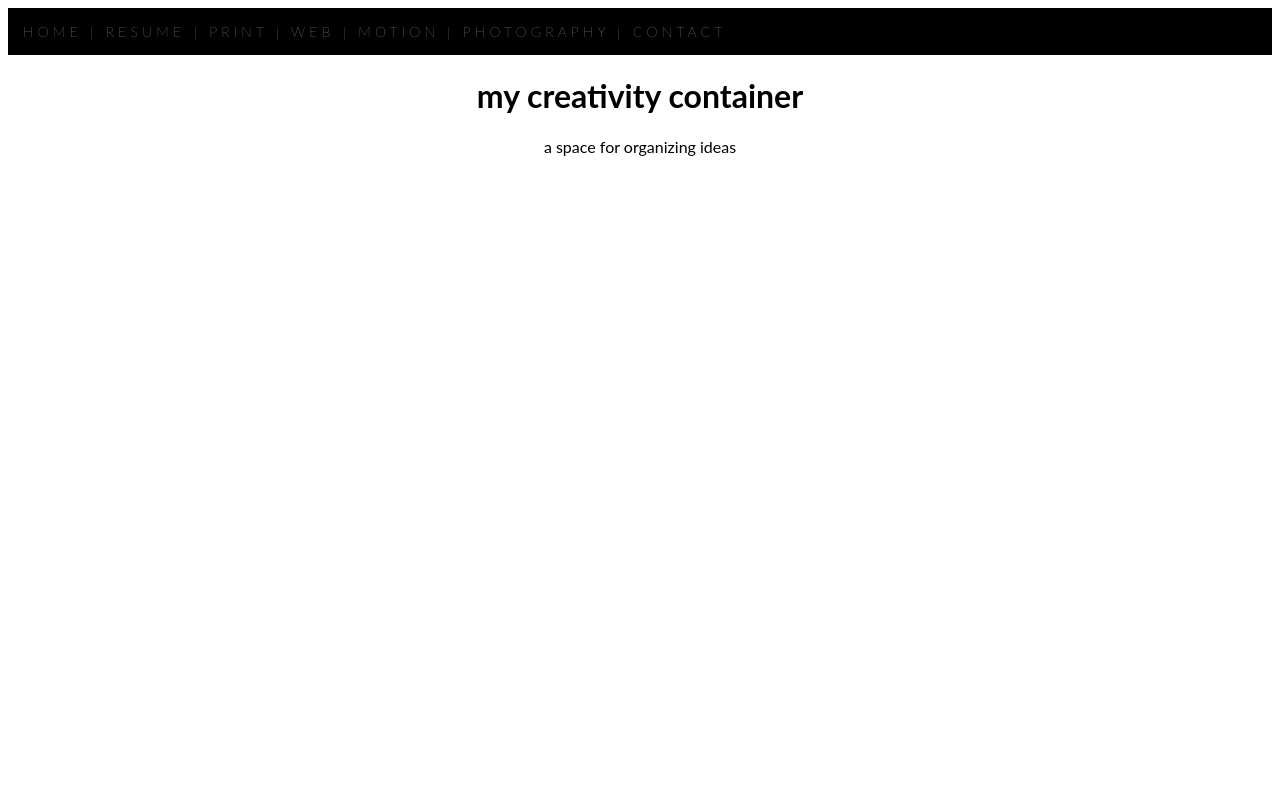
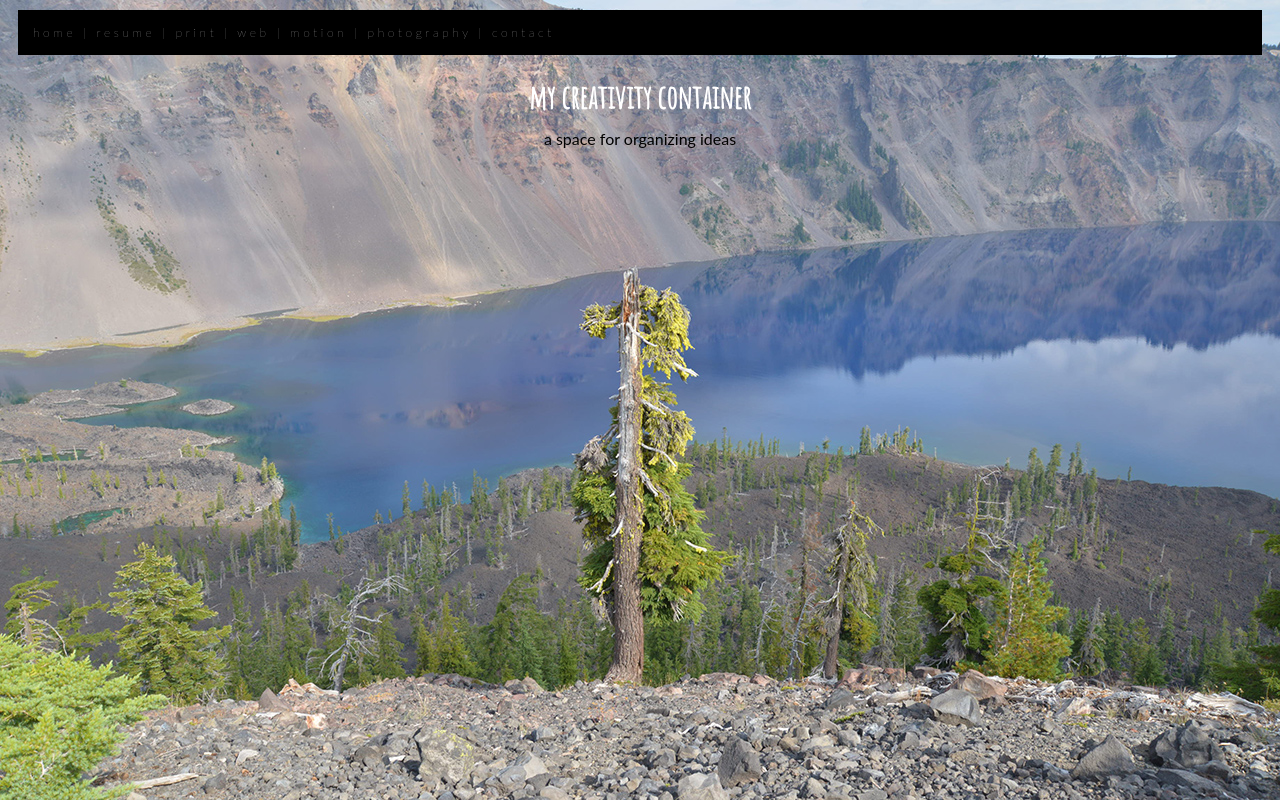
Before and after one commit to ikakika/ikakika.github.io, a plain HTML site: page unit_4/index.html in a window 1280 px wide. Drawn offline with Linux system fonts and the light colour scheme.

Commit message:
more updates

```diff
--- a/unit_4/css/style.css
+++ b/unit_4/css/style.css
@@ -1,23 +1,36 @@
+
+@import url(https://fonts.googleapis.com/css?family=Amatic+SC);
+
 body {
-	    background:url(../../../PNCDevelopment/Oregon.jpg),
-		no-repeat;
-		font-family:Lato, sans-serif;
+	    background:url(https://ikakika.github.io/unit_3/images/Oregon.jpg);
+	    background-repeat: no-repeat;
+		font-family:'Lato', sans-serif;
+		font:25px;
 		}
 
-h1, p {
-    color: black;
-	text-align:center;
+h1, p{
+	font-family: 'Amatic SC', sans-serif;
+    color: white;
+	text-align: center;
+	font-family:'Amatic SC', sans-serif;
 
+ }
+
+#subtitle {
+	font-family:'Lato', sans-serif;
+	color:#000;
+	line-height: 0px;
 }
 
 #menu {
-	background-color:black;
-	color:white;
-
-	margin:0;
-	padding:15px;
+	background-color: black;
+	color: white;
+	margin:10px;
+	padding:5px;
 	text-align:left;
 	font-weight:100;
-	font-size:14px;
+	font-size:12px;
 	letter-spacing:.3em;
+	line-height:35px;
+	padding-left: 15px;
 }
--- a/unit_4/index.html
+++ b/unit_4/index.html
@@ -12,12 +12,12 @@
 
 <body>
 <div id="menu">
-HOME  |  RESUME  |  PRINT  |  WEB  |  MOTION  |  PHOTOGRAPHY  |  CONTACT
+home  |  resume  |  print  |  web |  motion  |  photography  |  contact
 </div>
 
-<div id="main">
+
 	<h1>my creativity container</h1>
-	<p>a space for organizing ideas </p>
-</div>
+	<p id="subtitle">a space for organizing ideas </p>
+
 </body>
 </html>
```
Also changed, not shown: 2 other files.
